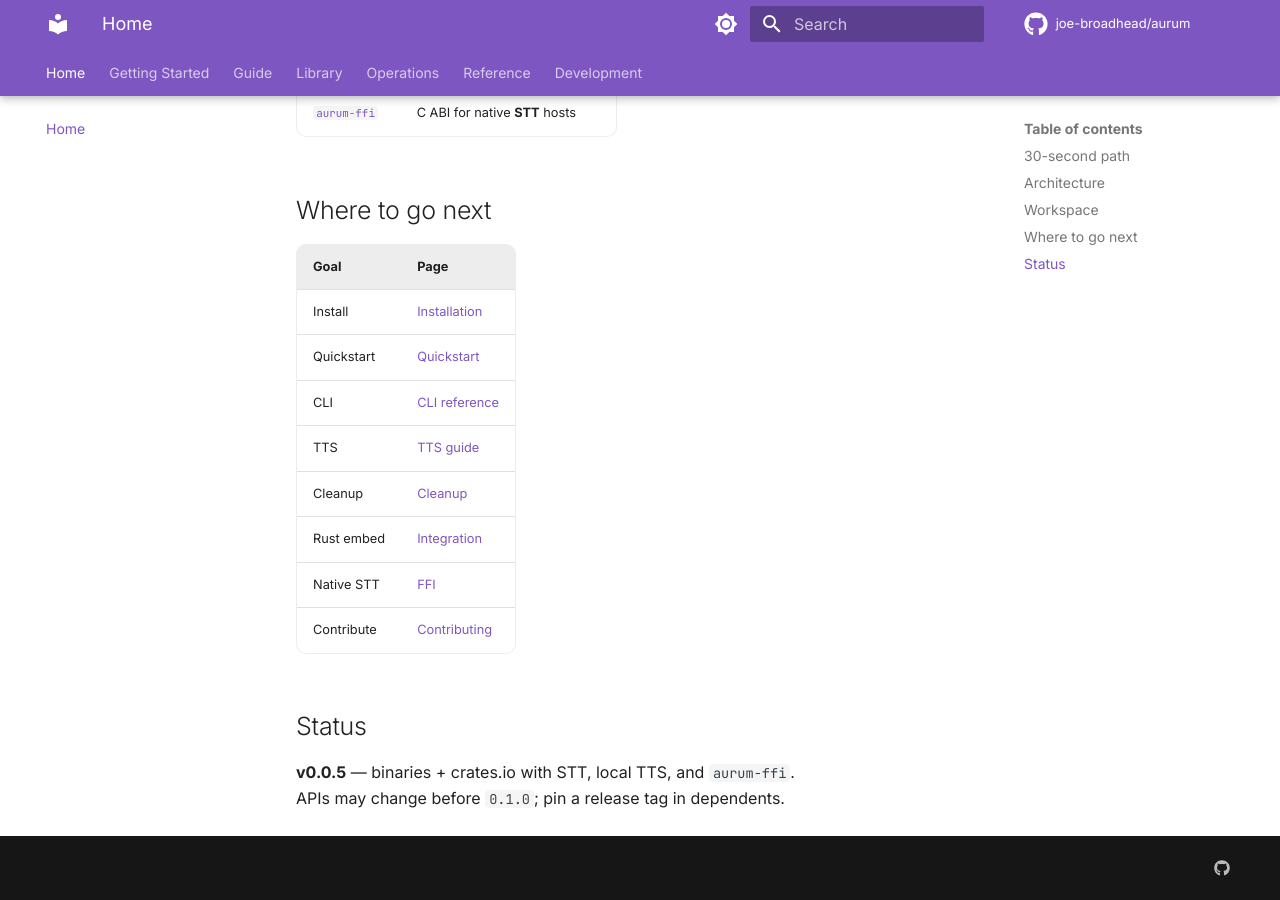
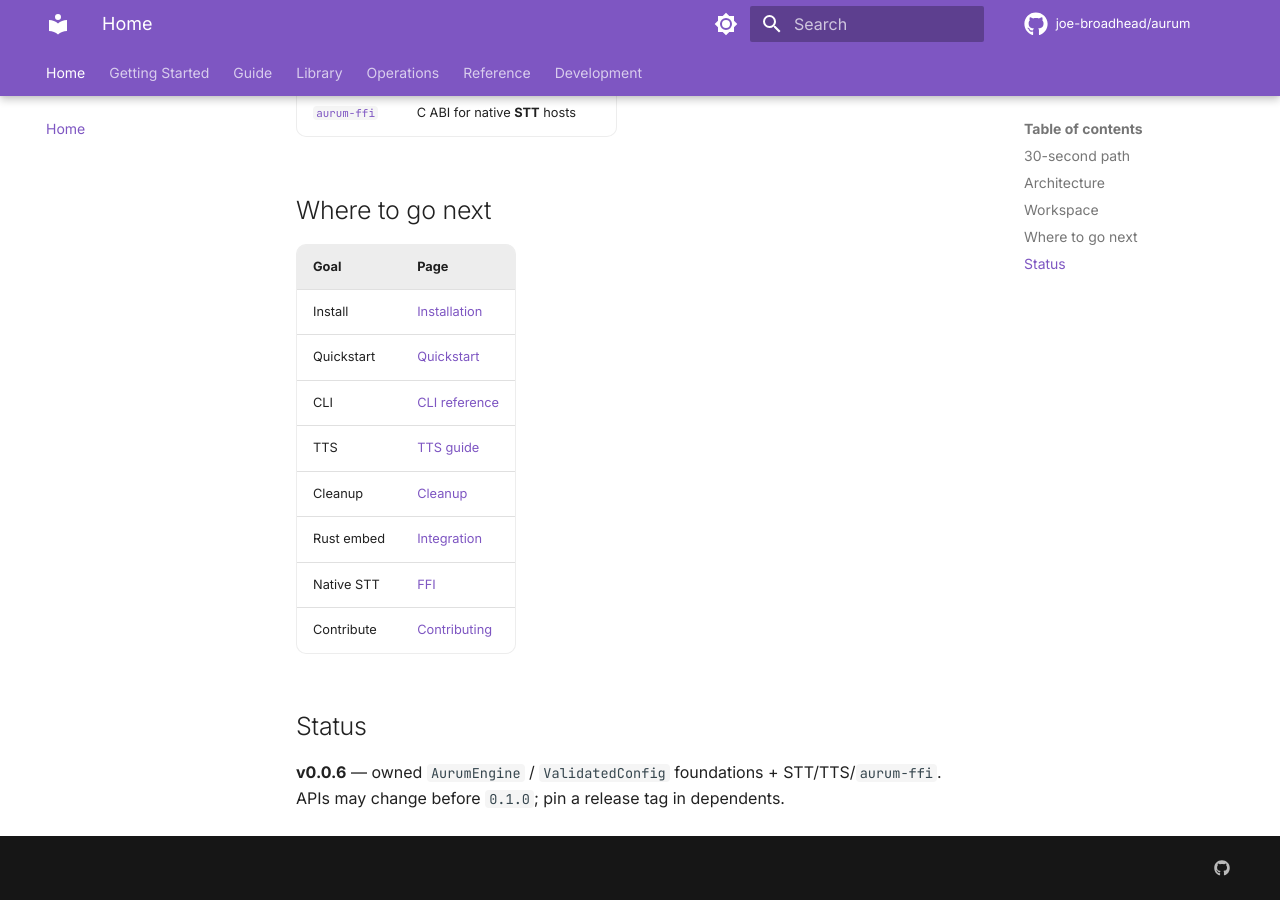
Before and after one commit to joe-broadhead/aurum, an MkDocs documentation site: the page built from docs/index.md, in a window 1280 px wide and 900 px high, scrolled down 2664 px. Built offline with MkDocs 1.6.1 and Material for MkDocs 9.7.7, drawn with Linux system fonts in a browser that asks for light colours; comment, search, counter and statistics services are not loaded.

Commit message:
chore(release): prepare v0.0.6 owned SDK foundations cut
Bump VERSION/workspace to 0.0.6 and date the AurumEngine / ValidatedConfig
changelog section for the release tag.

```diff
--- a/Cargo.toml
+++ b/Cargo.toml
@@ -8,7 +8,7 @@ members = [
 default-members = ["crates/aurum"]
 
 [workspace.package]
-version = "0.0.5"
+version = "0.0.6"
 edition = "2021"
 license = "MIT"
 authors = ["Joe Broadhead"]
@@ -20,7 +20,7 @@ readme = "README.md"
 
 [workspace.dependencies]
 # default-features = false so dependents can opt out of TTS/ORT (JOE-1647 native examples).
-aurum-core = { path = "crates/aurum-core", version = "0.0.5", default-features = false }
+aurum-core = { path = "crates/aurum-core", version = "0.0.6", default-features = false }
 async-trait = "0.1"
 base64 = "0.22"
 clap = { version = "4", features = ["derive", "env"] }
--- a/docs/index.md
+++ b/docs/index.md
@@ -71,5 +71,5 @@ flowchart LR
 
 ## Status
 
-**v0.0.5** — binaries + crates.io with STT, local TTS, and `aurum-ffi`.
+**v0.0.6** — owned `AurumEngine` / `ValidatedConfig` foundations + STT/TTS/`aurum-ffi`.
 APIs may change before `0.1.0`; pin a release tag in dependents.
```
Also changed, not shown: CHANGELOG.md (+10 -1 lines), README.md (+2 -2 lines), crates/aurum-core/README.md (+2 -2 lines), crates/aurum-ffi/README.md (+1 -1 lines), docs/library/overview.md (+4 -4 lines), 2 other files.
